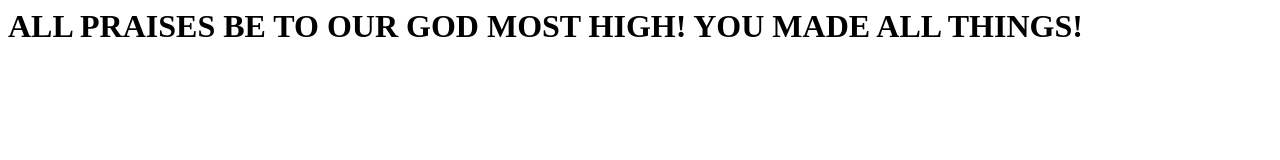
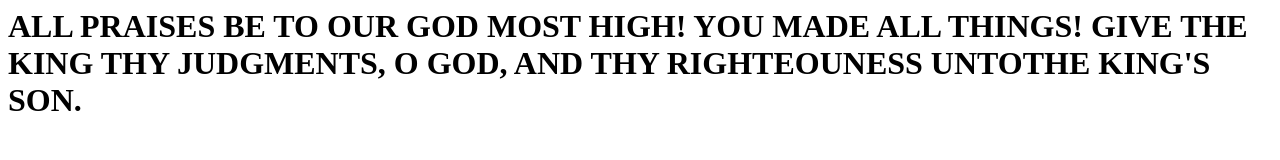
Before and after one commit to abate2283/MICROSYSTEM, a plain HTML site: page index.html in a window 1280 px wide. Drawn offline with Linux system fonts and the light colour scheme.

Commit message:
Completed the first quote

```diff
--- a/index.html
+++ b/index.html
@@ -1,5 +1,5 @@
 <html>
 <body>
-<h1>ALL PRAISES BE TO OUR GOD MOST HIGH! YOU MADE ALL THINGS!</h1>
+<h1>ALL PRAISES BE TO OUR GOD MOST HIGH! YOU MADE ALL THINGS! GIVE THE KING THY JUDGMENTS, O GOD, AND THY RIGHTEOUNESS UNTOTHE KING'S SON.</h1>
 </body>
 </html>
```
